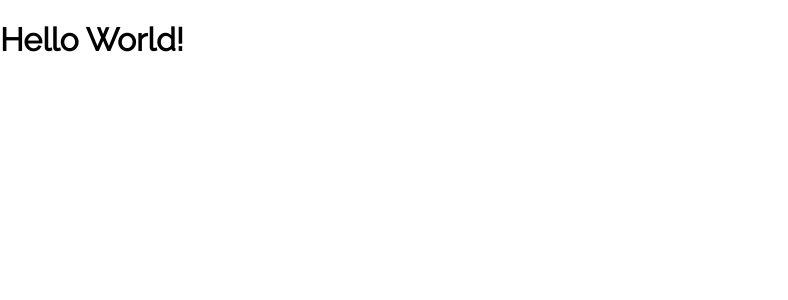
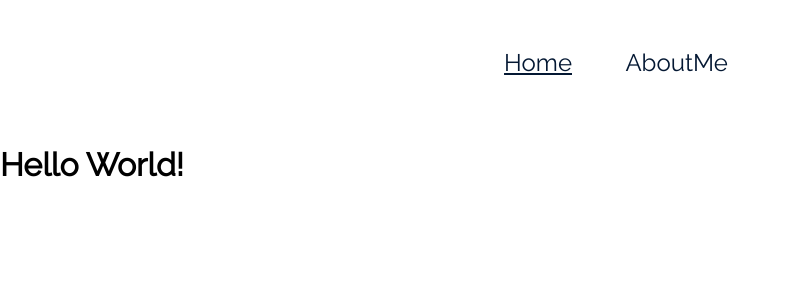
Before and after one commit to Eduardo-Griesang/Hello-World-, a React (Create React App) app: page / in a window 1280 px wide. Shown: the top 300 px of the page, without its empty margins (0-788 px from the left). Built offline with nearby package versions, Linux system fonts and the light colour scheme.

Commit message:
MenuLink

```diff
--- a/public/index.html
+++ b/public/index.html
@@ -9,7 +9,6 @@
       name="description"
       content="Web site created using create-react-app"
     />
-    <link rel="apple-touch-icon" href="%PUBLIC_URL%/logo192.png" />
     <link rel="manifest" href="%PUBLIC_URL%/manifest.json" />
     <link rel="preconnect" href="https://fonts.googleapis.com">
     <link rel="preconnect" href="https://fonts.gstatic.com" crossorigin>
--- a/src/App.js
+++ b/src/App.js
@@ -1,10 +1,13 @@
 import { BrowserRouter, Route, Routes } from "react-router-dom";
 import AboutMe from "./Pages/AboutMe";
 import LandingPage from "./Pages/LandingPage"
+import Menu from "./components/Menu";
 
 function App() {
   return (
     <BrowserRouter>
+      <Menu />
+
       <Routes>
         <Route path="/" element={<LandingPage />} />
         <Route path="/AboutMe" element={<AboutMe />} />
--- a/src/components/Menu/Menu.css
+++ b/src/components/Menu/Menu.css
@@ -0,0 +1,13 @@
+@import '../../index.css';
+
+header{
+    display: flex;
+    justify-content: center;
+    padding: 3rem;
+}
+
+.navigation{
+    color: var(--cor-fonte-principal);
+    font-family: var(--fonte-principal);
+    font-size: 1.5em;
+}
--- /dev/null
+++ b/src/components/Menu/MenuLink/MenuLink.css
@@ -0,0 +1,7 @@
+.nav-link{
+    margin-right: 2em;
+}
+
+.nav-link-underline{
+    text-decoration: underline;
+}
--- /dev/null
+++ b/src/components/Menu/MenuLink/index.js
@@ -0,0 +1,14 @@
+import "./MenuLink.css"
+import { NavLink } from "react-router-dom"
+
+const MenuLink = ({ filterURL, text }) => {
+    return (
+        <NavLink className={({ isActive, notActive }) =>
+                notActive ? "nav-link" : isActive ? "nav-link nav-link-underline" : "nav-link"
+            }
+            to={filterURL}> {text}
+        </NavLink>
+    )
+}
+
+export default MenuLink
--- a/src/components/Menu/index.js
+++ b/src/components/Menu/index.js
@@ -1,12 +1,12 @@
-import { Link } from 'react-router-dom'
 import './Menu.css'
+import MenuLink from './MenuLink';
 
 const Menu = () => {
     return (
         <header>
             <nav className='navigation'>
-                <Link className='nav-link' to='/'>Home</Link>
-                <Link className='nav-link' to='/AboutMe'>About Me</Link>
+                <MenuLink filterURL={"/"} text={"Home"} />
+                <MenuLink filterURL={"/AboutMe"} text={"AboutMe"} />
             </nav>
         </header>
     )
```
